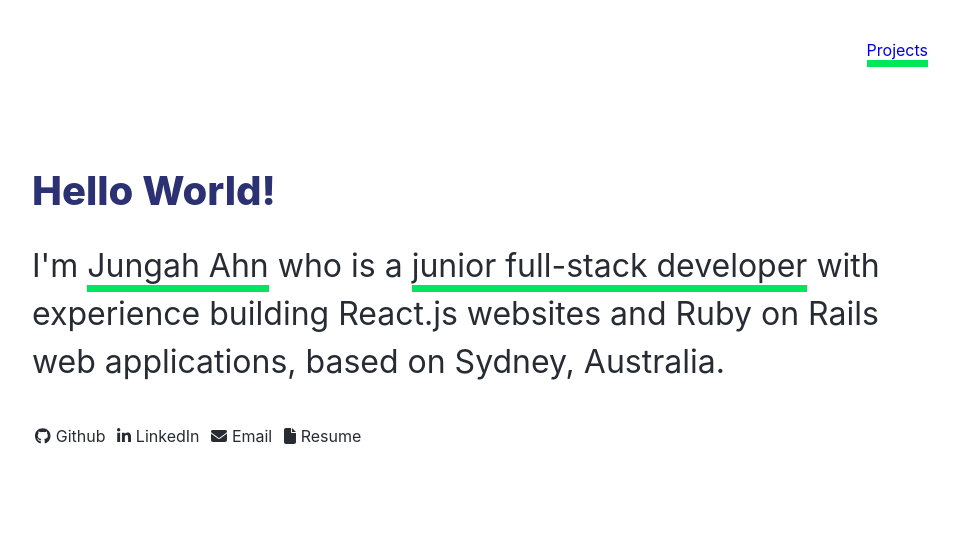
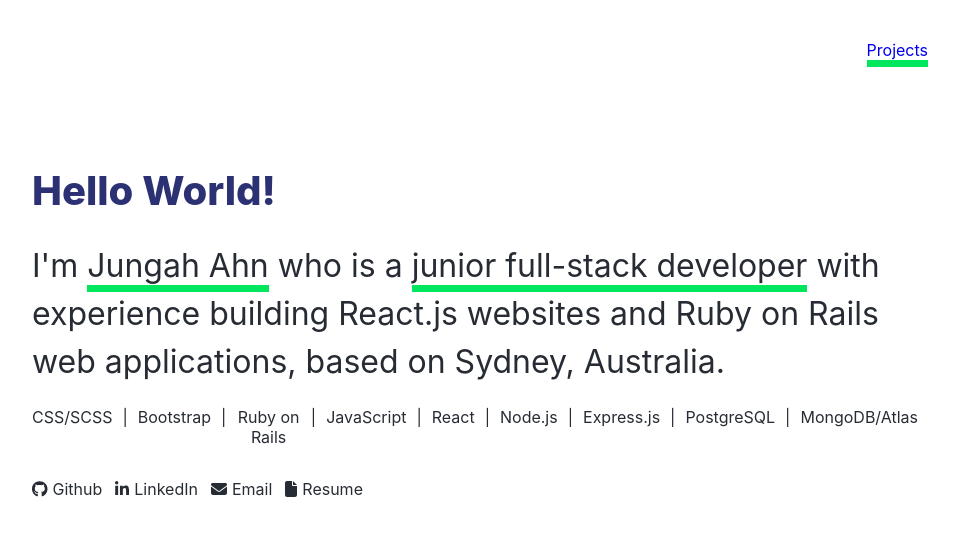
Before and after one commit to aanmeba/portfolio-react, a React (Create React App) app: page / in a window 1280 px wide. Shown: the top 536 px of the page, without its empty margins (160-1119 px from the left). Built offline with nearby package versions, Linux system fonts and the light colour scheme.

Commit message:
adds tech stack

```diff
--- a/src/components/Contact.js
+++ b/src/components/Contact.js
@@ -1,4 +1,4 @@
-import { FooterContainer, IconEl, PaddingRight } from "./StyledComponents";
+import { FlexUl, IconEl, PaddingRight } from "./StyledComponents";
 import { FontAwesomeIcon } from "@fortawesome/react-fontawesome";
 import { faFile, faEnvelope } from "@fortawesome/free-solid-svg-icons";
 import { faGithub, faLinkedinIn } from "@fortawesome/free-brands-svg-icons";
@@ -9,7 +9,7 @@ const contactDetail = require("../data/contact.json");
 const Contact = () => {
   return (
     <section>
-      <FooterContainer>
+      <FlexUl>
         {contactDetail.map((item) => (
           <li key={item.id}>
             <a
@@ -38,7 +38,7 @@ const Contact = () => {
             </a>
           </li>
         ))}
-      </FooterContainer>
+      </FlexUl>
     </section>
   );
 };
--- a/src/components/StyledComponents.js
+++ b/src/components/StyledComponents.js
@@ -50,18 +50,20 @@ export const Navbar = styled.div`
 export const Highlighter = styled.span`
   border-bottom: 7px solid ${highlighter};
 `;
-export const FooterContainer = styled.div`
+
+export const FlexUl = styled.ul`
   display: flex;
   list-style: none;
+  padding: 0;
 `;
 
 export const IconEl = styled.div`
   display: flex;
   flex-direction: row;
-  align-items: center;
+  align-items: flex-start;
   width: auto;
   justify-content: flex-start;
-  padding: 0.2rem;
+  padding-right: 0.5rem;
   color: ${darkNavy};
 `;
 
--- /dev/null
+++ b/src/components/TechStack.js
@@ -0,0 +1,29 @@
+import { FlexUl, Li } from "./StyledComponents";
+
+const TechStack = () => {
+  return (
+    <>
+      <FlexUl>
+        <Li>CSS/SCSS</Li>
+        <Li>|</Li>
+        <Li>Bootstrap</Li>
+        <Li>|</Li>
+        <Li>Ruby on Rails</Li>
+        <Li>|</Li>
+        <Li>JavaScript</Li>
+        <Li>|</Li>
+        <Li>React</Li>
+        <Li>|</Li>
+        <Li>Node.js</Li>
+        <Li>|</Li>
+        <Li>Express.js</Li>
+        <Li>|</Li>
+        <Li>PostgreSQL</Li>
+        <Li>|</Li>
+        <Li>MongoDB/Atlas</Li>
+      </FlexUl>
+    </>
+  );
+};
+
+export default TechStack;
--- a/src/pages/Home.js
+++ b/src/pages/Home.js
@@ -1,6 +1,5 @@
 import React from "react";
 import HelmetConfig from "../components/HelmetConfig";
-// import Navigation from "../components/Navigation";
 import {
   Heading,
   MainContainer,
@@ -8,6 +7,7 @@ import {
   ExtraHeading,
 } from "../components/StyledComponents";
 import Contact from "../components/Contact";
+import TechStack from "../components/TechStack";
 
 const Home = () => {
   return (
@@ -20,6 +20,7 @@ const Home = () => {
         building React.js websites and Ruby on Rails web applications, based on
         Sydney, Australia.
       </Heading>
+      <TechStack />
       <Contact />
     </MainContainer>
   );
```
